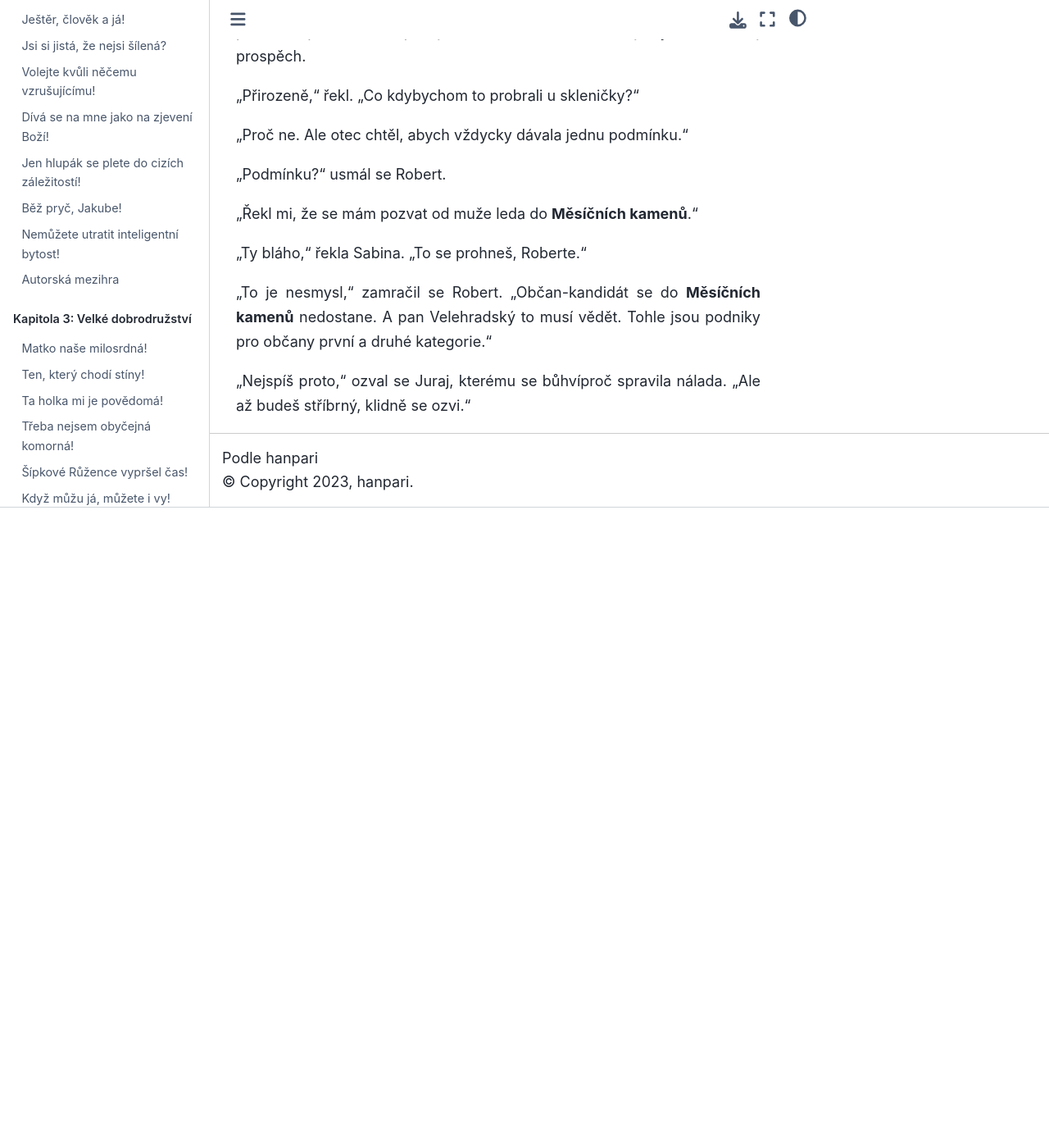
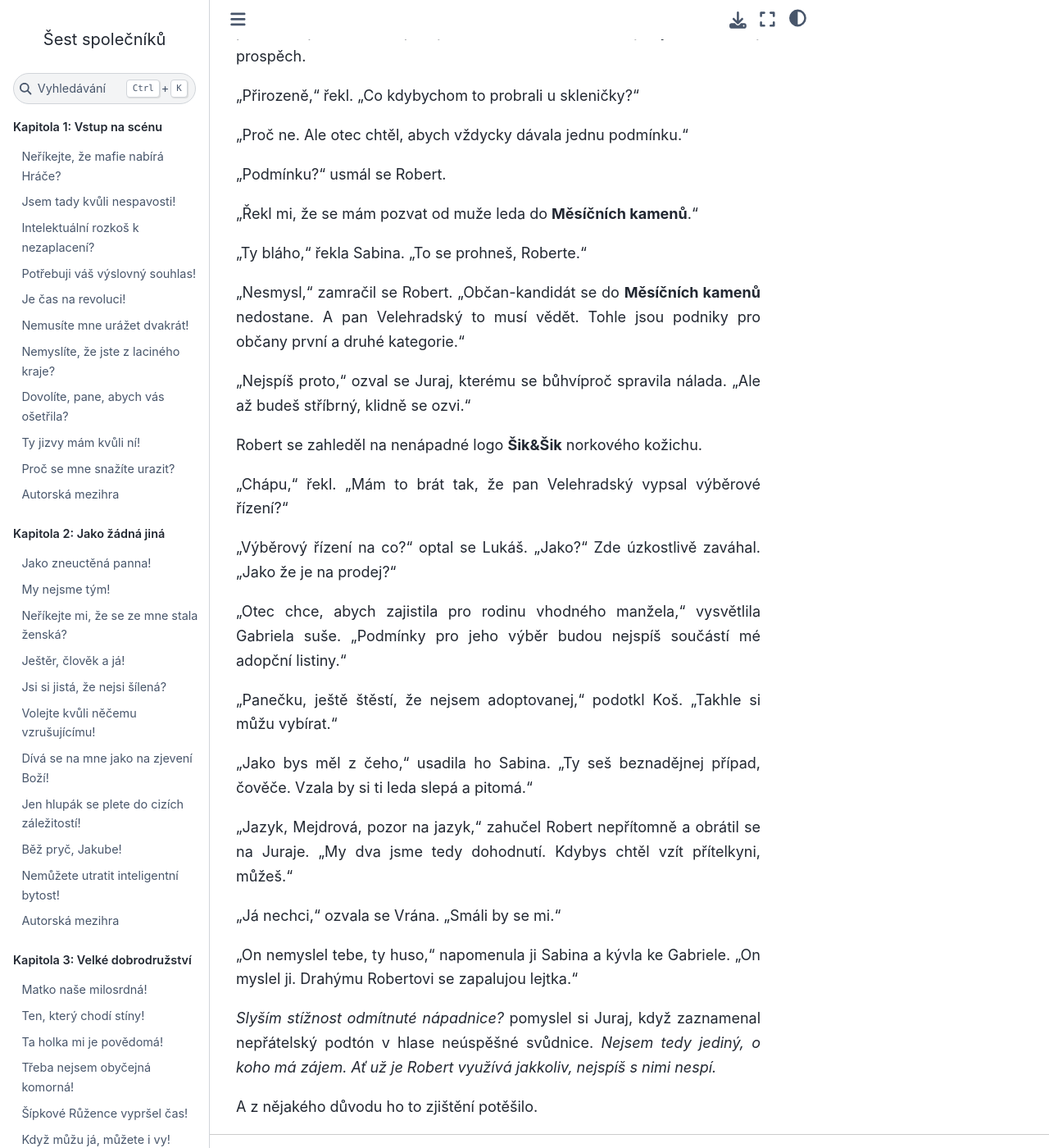
Before and after one commit to hanpari/sest-spolecniku, a Sphinx documentation site: the page built from source/sest_spolecniku/018/06.md, in a window 1280 px wide and 1400 px high, scrolled down 4698 px. Shown: the whole window at 82% size. Built offline with Sphinx 7.4.7 and the Sphinx Book theme 1.1.4, drawn with Linux system fonts in a browser that asks for light colours; before the commit the page ends 5317 px from its top, so only the background shows below that; some of the changed text lies outside the part shown.

Commit message:
Mejdrova Sabina

```diff
--- a/source/sest_spolecniku/018/06.md
+++ b/source/sest_spolecniku/018/06.md
@@ -113,6 +113,28 @@
 
 "Ty bláho," řekla Sabina. "To se prohneš, Roberte."
 
-"To je nesmysl," zamračil se Robert. "Občan-kandidát se do **Měsíčních kamenů** nedostane. A pan Velehradský to musí vědět. Tohle jsou podniky pro občany první a druhé kategorie."
+"Nesmysl," zamračil se Robert. "Občan-kandidát se do **Měsíčních kamenů** nedostane. A pan Velehradský to musí vědět. Tohle jsou podniky pro občany první a druhé kategorie."
 
-"Nejspíš proto," ozval se Juraj, kterému se bůhvíproč  spravila nálada. "Ale až budeš stříbrný, klidně se ozvi."
+"Nejspíš proto," ozval se Juraj, kterému se bůhvíproč spravila nálada. "Ale až budeš stříbrný, klidně se ozvi."
+
+Robert se zahleděl na nenápadné logo **Šik&Šik** norkového kožichu.
+
+"Chápu," řekl. "Mám to brát tak, že pan Velehradský vypsal výběrové řízení?"
+
+"Výběrový řízení na co?" optal se Lukáš. "Jako?" Zde úzkostlivě zaváhal. "Jako že je na prodej?"
+
+"Otec chce, abych zajistila pro rodinu vhodného manžela," vysvětlila Gabriela suše. "Podmínky pro jeho výběr budou nejspíš součástí mé adopční listiny."
+
+"Panečku, ještě štěstí, že nejsem adoptovanej," podotkl Koš. "Takhle si můžu vybírat."
+
+"Jako bys měl z čeho," usadila ho Sabina. "Ty seš beznadějnej případ, čověče. Vzala by si ti leda slepá a pitomá."
+
+"Jazyk, Mejdrová, pozor na jazyk," zahučel Robert nepřítomně a obrátil se na Juraje. "My dva jsme tedy dohodnutí. Kdybys chtěl vzít přítelkyni, můžeš."
+
+"Já nechci," ozvala se Vrána. "Smáli by se mi."
+
+"On nemyslel tebe, ty huso," napomenula ji Sabina a kývla ke Gabriele. "On myslel ji. Drahýmu Robertovi se zapalujou lejtka."
+
+*Slyším stížnost odmítnuté nápadnice?* pomyslel si Juraj, když zaznamenal nepřátelský podtón v hlase neúspěšné svůdnice. *Nejsem tedy jediný, o koho má zájem. Ať už je Robert využívá jakkoliv, nejspíš s nimi nespí.*
+
+A z nějakého důvodu ho to zjištění potěšilo.
```
Also changed, not shown: other parts of source/sest_spolecniku/018/06.md (+1 -1 lines).
